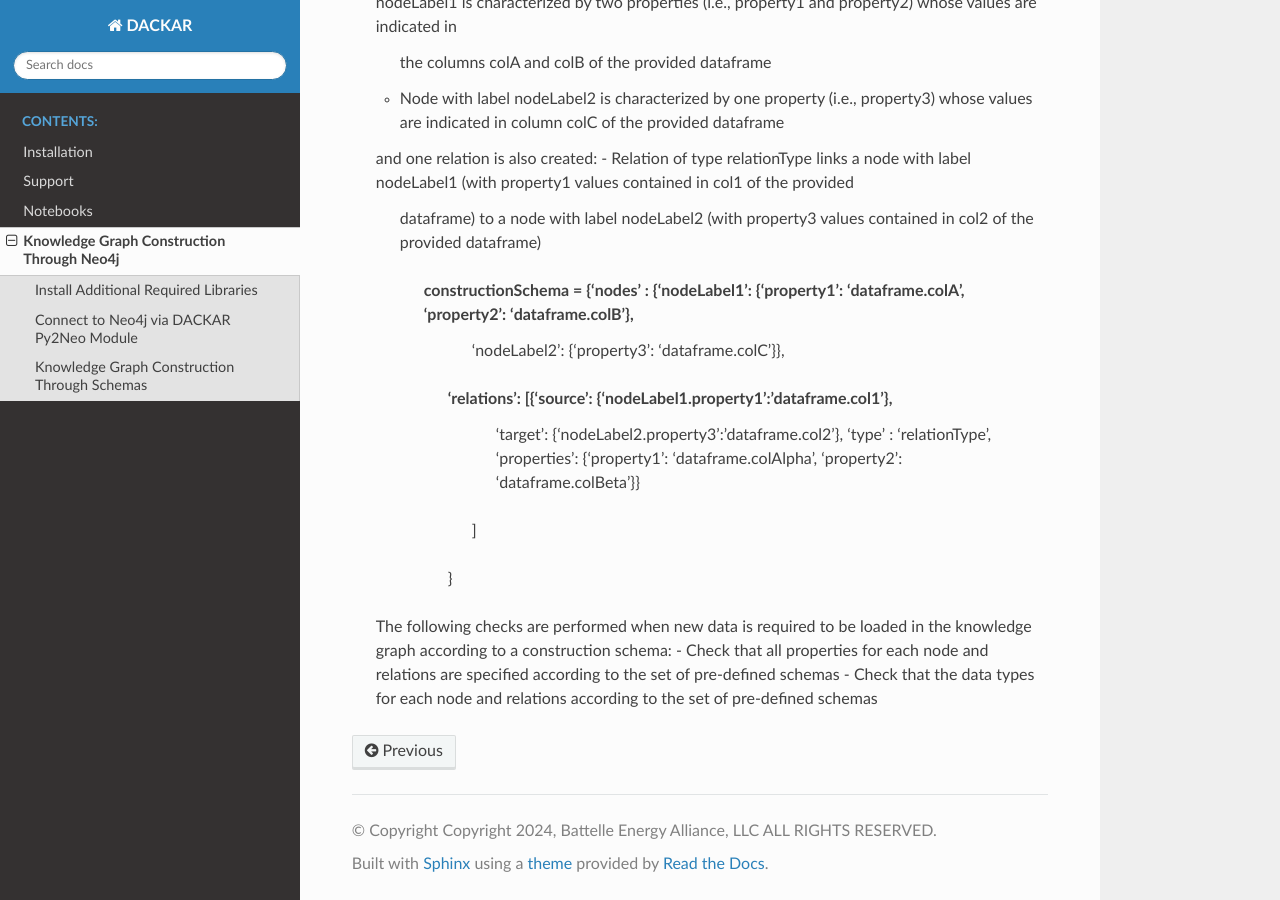
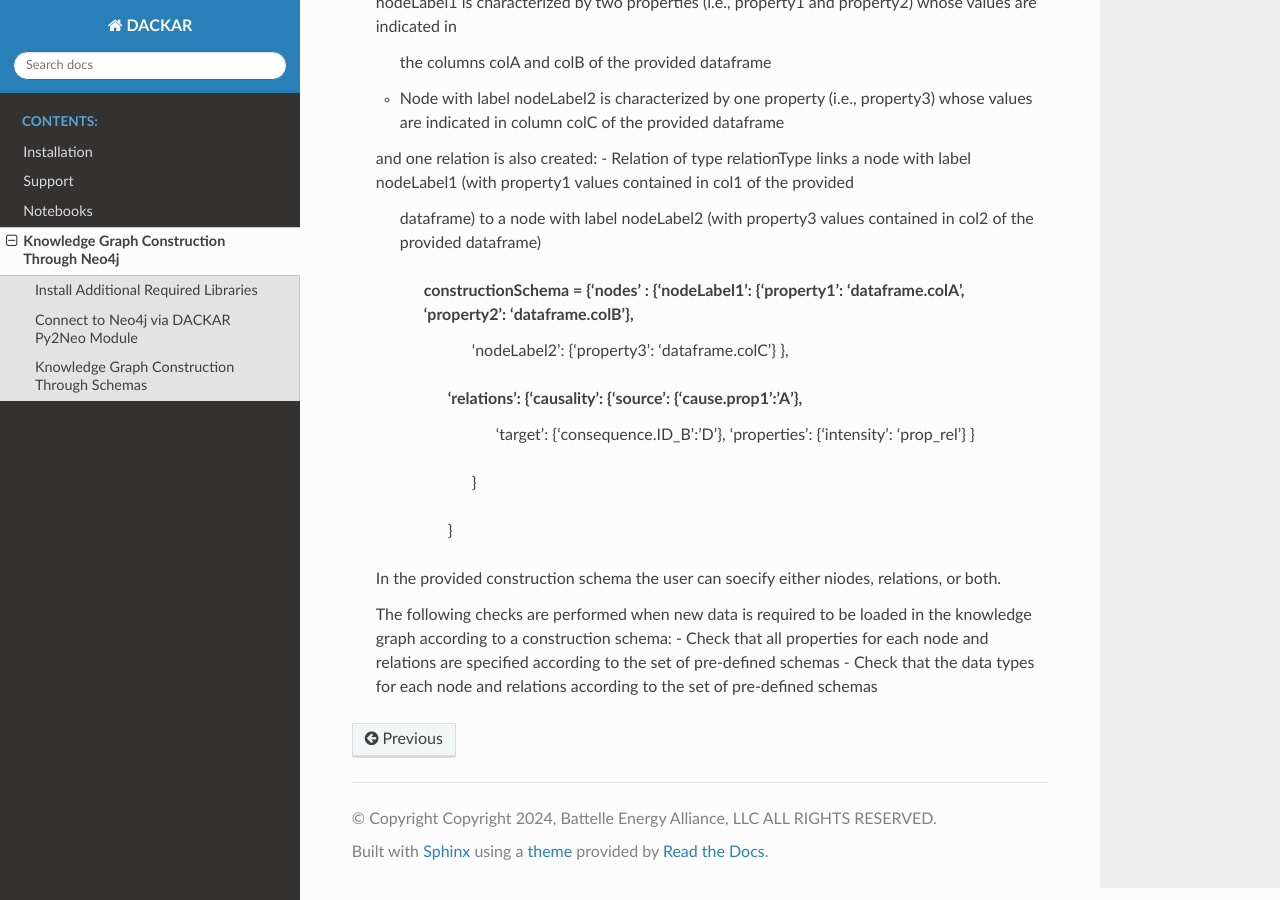
Before and after one commit to idaholab/DACKAR, a Sphinx documentation site: the page built from docs/knowledge_graph.rst, in a window 1280 px wide and 900 px high, scrolled down 2922 px. Built offline with Sphinx 7.4.7 and the Read the Docs theme 3.1.0, drawn with Linux system fonts in a browser that asks for light colours; formulas are drawn with MathJax 3; pages that are not in the unit, such as notebooks, are missing from menus.

Commit message:
minor edits

```diff
--- a/docs/knowledge_graph.rst
+++ b/docs/knowledge_graph.rst
@@ -137,13 +137,15 @@ Knowledge Graph Construction Through Schemas
     dataframe)
 
       constructionSchema = {'nodes'    : {'nodeLabel1': {'property1': 'dataframe.colA', 'property2': 'dataframe.colB'},
-                                          'nodeLabel2': {'property3': 'dataframe.colC'}},
-                            'relations': [{'source': {'nodeLabel1.property1':'dataframe.col1'},
-                                           'target': {'nodeLabel2.property3':'dataframe.col2'},
-                                           'type'  : 'relationType',
-                                           'properties': {'property1': 'dataframe.colAlpha', 'property2': 'dataframe.colBeta'}}
-                                          ]
+                                          'nodeLabel2': {'property3': 'dataframe.colC'}
+                                          },
+                            'relations': {'causality': {'source': {'cause.prop1':'A'},
+                                                        'target': {'consequence.ID_B':'D'},
+                                                        'properties': {'intensity': 'prop_rel'}
+                                                        }
+                                          }
                             }
+  In the provided construction schema the user can soecify either niodes, relations, or both.
 
   The following checks are performed when new data is required to be loaded in the knowledge graph according to a construction
   schema:
```
